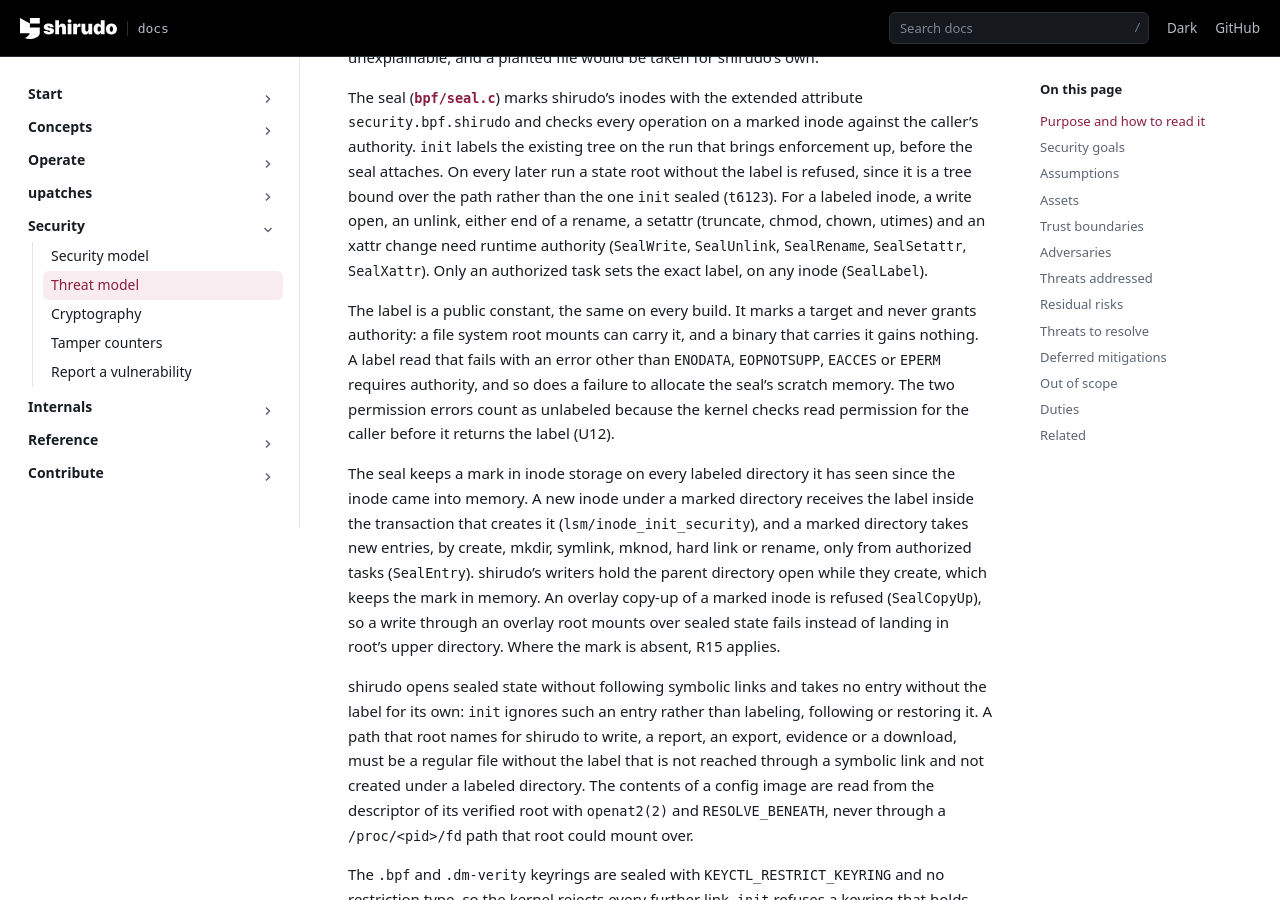
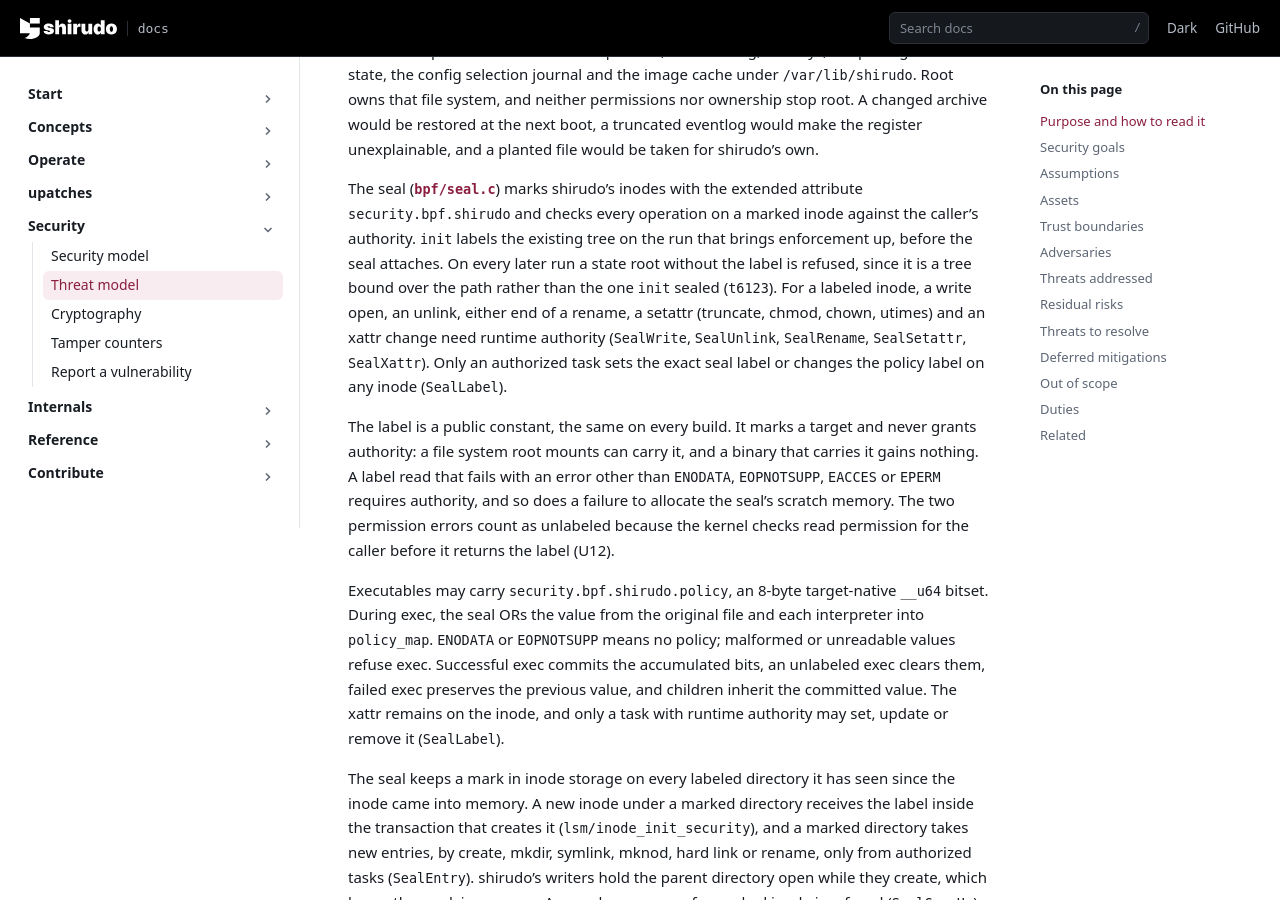
Before and after one commit to AliBashaSY/shirudo, a Sphinx documentation site: the page built from Documentation/security/threat-model.rst, in a window 1280 px wide and 900 px high, scrolled down 12263 px. Built offline with Sphinx 7.4.7, drawn with Linux system fonts in a browser that asks for light colours; pages that are not in the unit, such as notebooks, are missing from menus; some of the changed text lies outside the part shown.

Commit message:
bpf: load inode policy bits into task storage
Capture policy metadata across the complete exec handler chain so scripts
retain bits carried by both the original file and their interpreters.
bprm_creds_for_exec resets the per-exec candidate, each bprm_check_security
pass ORs in the current file's bitset, and bprm_committed_creds publishes
the result only after exec succeeds. Failed execs preserve the previous
task policy; a successful exec with no policy clears it. Forked tasks
inherit the committed value.

Keep the xattr on the inode as the source for later execs. Restrict policy
xattr changes to runtime-authorized tasks.

Signed-off-by: John Fastabend <john.fastabend@gmail.com>

```diff
--- a/Documentation/reference/files.rst
+++ b/Documentation/reference/files.rst
@@ -389,6 +389,12 @@ Extended attributes
        Only a task with runtime authority may set it (``SealLabel``).
        A file created in a labeled directory receives the label at
        creation.
+   * - ``security.bpf.shirudo.policy``
+     - Executable inodes carrying task policy bits.
+     - Exactly 8 bytes, the target-native representation of a ``__u64``
+       bitset. Exec ORs the original file and interpreter values into
+       task storage. Only a task with runtime authority may set, update
+       or remove it (``SealLabel``).
    * - ``security.bpf.shirudo.payload``
      - Each ``upatches/<bpffs-name>/`` directory in the private bpffs.
      - 32 bytes, the ``payload_sha256`` of the loaded upatch. Set after
--- a/Documentation/security/threat-model.rst
+++ b/Documentation/security/threat-model.rst
@@ -300,6 +300,10 @@ Assets
      - ``shirudo_tasks`` task storage, pinned as ``task_authority``
      - Frozen against ``bpf()`` writes; only the seal's programs set a
        mark (T3).
+   * - Task policy bits
+     - ``policy_map`` task storage, pinned as ``policy_map``
+     - Frozen against userspace writes; exec hooks OR protected inode
+       values and commit only after a successful exec.
    * - Device records and expected roots
      - ``shirudo_devices`` (frozen) and ``shirudo_roots`` (not frozen,
        written by authorized tasks for their own config mapping)
@@ -641,7 +645,8 @@ refused, since it is a tree bound over the path rather than the one
 unlink, either end of a rename, a setattr (truncate, chmod, chown,
 utimes) and an xattr change need runtime authority (``SealWrite``,
 ``SealUnlink``, ``SealRename``, ``SealSetattr``, ``SealXattr``). Only an
-authorized task sets the exact label, on any inode (``SealLabel``).
+authorized task sets the exact seal label or changes the policy label on
+any inode (``SealLabel``).
 
 The label is a public constant, the same on every build. It marks a
 target and never grants authority: a file system root mounts can carry
@@ -651,6 +656,16 @@ with an error other than ``ENODATA``, ``EOPNOTSUPP``, ``EACCES`` or
 seal's scratch memory. The two permission errors count as unlabeled
 because the kernel checks read permission for the caller before it
 returns the label (U12).
+
+Executables may carry ``security.bpf.shirudo.policy``, an 8-byte
+target-native ``__u64`` bitset. During exec, the seal ORs the value from
+the original file and each interpreter into ``policy_map``. ``ENODATA``
+or ``EOPNOTSUPP`` means no policy; malformed or unreadable values refuse
+exec.
+Successful exec commits the accumulated bits, an unlabeled exec clears
+them, failed exec preserves the previous value, and children inherit the
+committed value. The xattr remains on the inode, and only a task with
+runtime authority may set, update or remove it (``SealLabel``).
 
 The seal keeps a mark in inode storage on every labeled directory it
 has seen since the inode came into memory. A new inode under a marked
```
Also changed, not shown: Documentation/internals/enforcement.rst (+22 -6 lines), Documentation/internals/seal.rst (+14 -0 lines), Documentation/security/tamper-counters.rst (+4 -3 lines), 9 other files.
